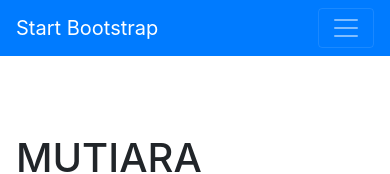
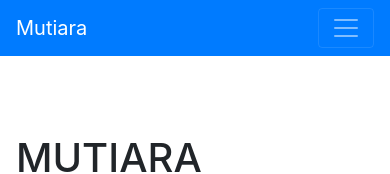
Before and after one commit to Mutiara1945/webportofolio, a website with bundled scripts: page index.html in a window 390 px wide. Shown: the top 174 px of the page. Built offline with nearby package versions, Linux system fonts and the light colour scheme; a web font is replaced by a local one.

Commit message:
Update index.html

```diff
--- a/index.html
+++ b/index.html
@@ -29,7 +29,7 @@
 
     <nav class="navbar navbar-expand-lg navbar-dark bg-primary fixed-top" id="sideNav">
       <a class="navbar-brand js-scroll-trigger" href="#page-top">
-        <span class="d-block d-lg-none">Start Bootstrap</span>
+        <span class="d-block d-lg-none">Mutiara</span>
         <span class="d-none d-lg-block">
           <img class="img-fluid img-profile rounded-circle mx-auto mb-2" src="img/foto.jpeg" alt="">
         </span>
```
